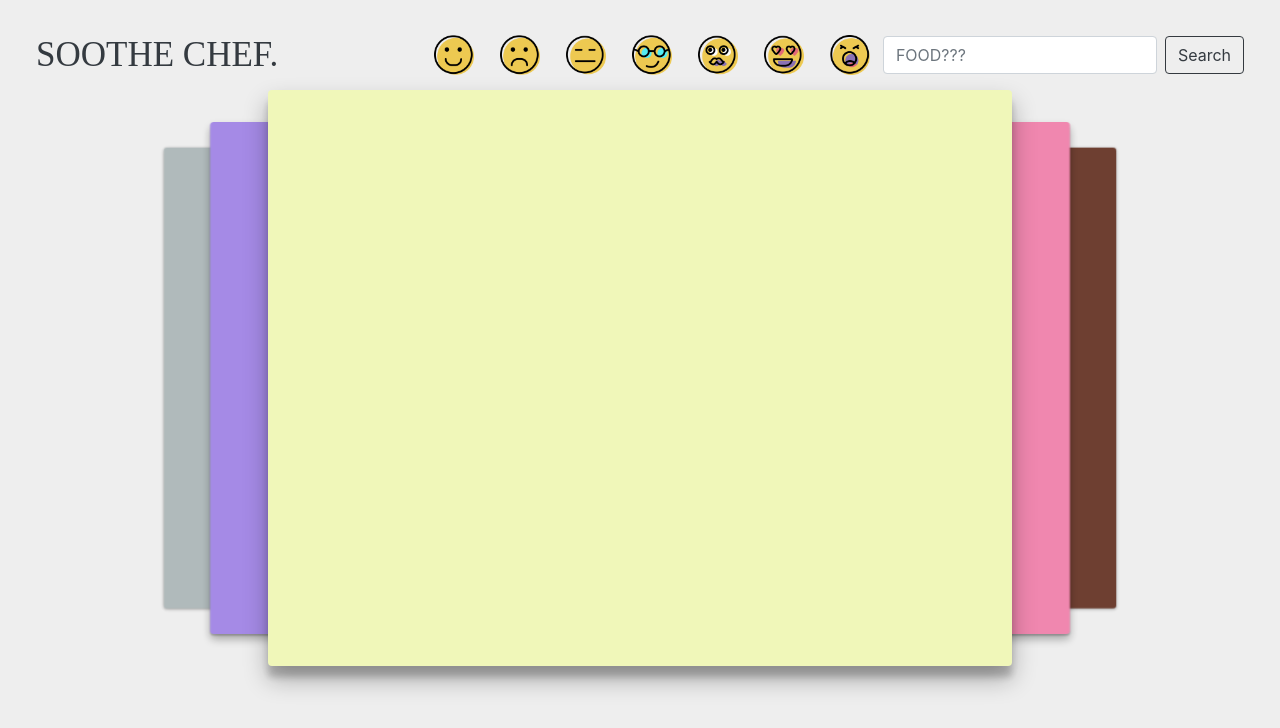
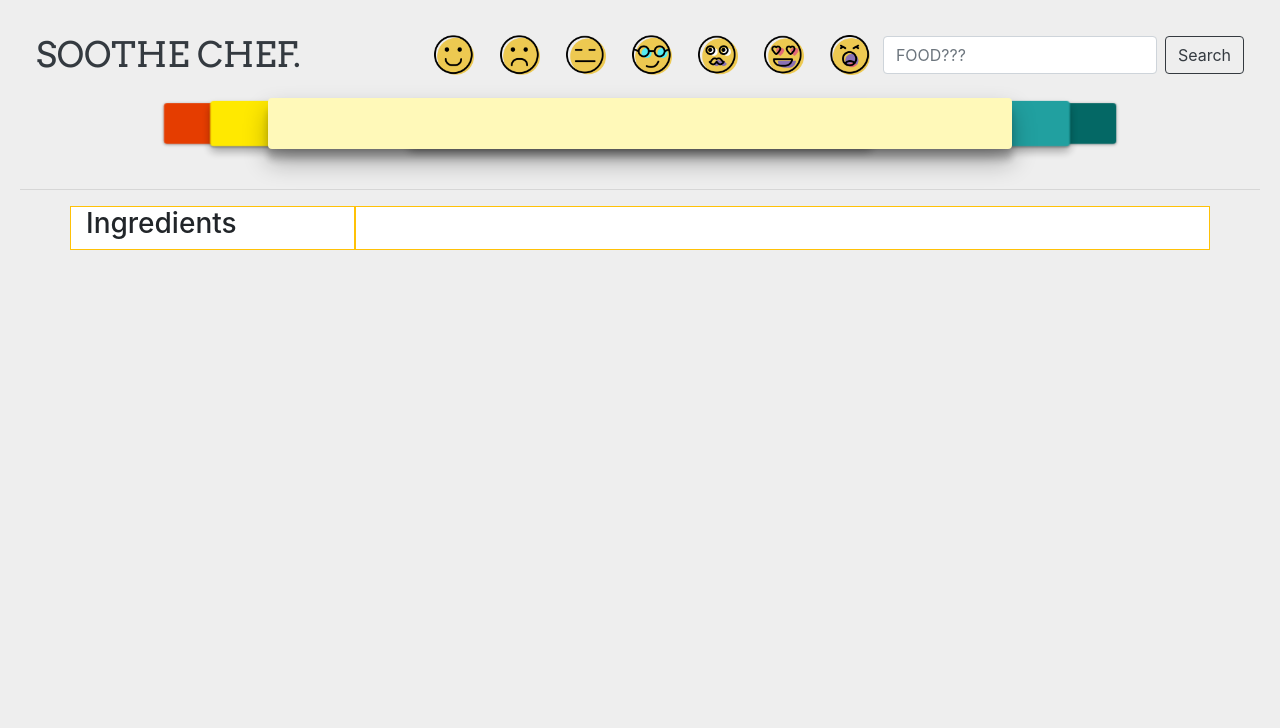
Before and after one commit to jzheng94/SootheChef, a plain HTML site: page index.html in a window 1280 px wide. Drawn offline with nearby package versions, Linux system fonts and the light colour scheme; no server answers.

Commit message:
ore junk

```diff
--- a/assets/css/style.css
+++ b/assets/css/style.css
@@ -2,13 +2,16 @@
     margin:0;
 }
 
-.navbar-brand{
-    font-family: 'Caveat Brush', cursive;
-    font: 35px bold;
-    padding:0;
+nav{
+  padding: 0;
+}
+
+#logo{
+  font-family: 'Arvo', serif;
+  padding:0;
+  font-size: 35px;
 
 }
-
 footer{
     position:fixed;
     bottom:0;
@@ -32,7 +35,7 @@ footer{
  }
 
  #slider {
-   height: 45vw;
+   height: 4vw;
    position: relative;
    perspective: 800px;
    transform-style: preserve-3d;
@@ -47,6 +50,10 @@ footer{
    left: 0; right: 0;
    cursor: pointer;
    transition: transform 0.4s ease;
+   text-align: center;
+   font-size: 3vw;
+   font-family: 'Arvo', serif;
+   font-weight:bold;
  }
 
  #s1:checked ~ #slide4, #s2:checked ~ #slide5,
@@ -84,8 +91,8 @@ footer{
    transform: translate3d(30%,0,-200px);
  }
 
- #slide1 { background: rgb(176, 186, 187) }
- #slide2 { background: rgb(165, 138, 230) }
- #slide3 { background: rgb(240, 247, 185) }
- #slide4 { background: rgb(240, 135, 175) }
- #slide5 { background: rgb(110, 63, 49) }
+ #slide1 { background: #E53D00 }
+ #slide2 { background: #FFE900 }
+ #slide3 { background: #FFF9B9}
+ #slide4 { background: #21A0A0 }
+ #slide5 { background: #046865 }
--- a/assets/javascript/javascript.js
+++ b/assets/javascript/javascript.js
@@ -43,7 +43,7 @@ $(document).ready(function(){
 
         var results = response.items;
         var playList = results[Math.floor(Math.random() * 15)].id.videoId
-        var videoResponse = '<iframe width="200" height="50" src="https://www.youtube.com/embed/' + playList + '" frameborder="0" encrypted-media></iframe>'
+        var videoResponse = '<iframe width="150" height="50" src="https://www.youtube.com/embed/' + playList + '" frameborder="0" encrypted-media></iframe>'
 
         $("#musicPlayer").html(videoResponse)
     });
@@ -102,11 +102,11 @@ $("#select-food").on("click", function(event) {
 
         var imgSource = idList[i].PhotoUrl;
 
-        $("#slide1").css("background-image","url("+ idList[0].PhotoUrl +")");
-        $("#slide2").css("background-image","url("+ idList[1].PhotoUrl +")");
-        $("#slide3").css("background-image","url("+ idList[2].PhotoUrl +")");
-        $("#slide4").css("background-image","url("+ idList[3].PhotoUrl +")");
-        $("#slide5").css("background-image","url("+ idList[4].PhotoUrl +")");
+        // $("#slide1").css("background-image","url("+ idList[0].PhotoUrl +")");
+        // $("#slide2").css("background-image","url("+ idList[1].PhotoUrl +")");
+        // $("#slide3").css("background-image","url("+ idList[2].PhotoUrl +")");
+        // $("#slide4").css("background-image","url("+ idList[3].PhotoUrl +")");
+        // $("#slide5").css("background-image","url("+ idList[4].PhotoUrl +")");
 
     }
 });
@@ -137,12 +137,9 @@ $("#select-food").on("click", function(event) {
             // console.log(ingList[i].Name)
             $(".ingredients").append(ingList[i].Name + "</br>")
             $(".instructions").text(response.Instructions)
-        //     $("#slide1").text(response.Instructions)
-        //     $("#slide2").text(response.Instructions)
-        //     $("#slide3").text(response.Instructions)
-        //     $("#slide4").text(response.Instructions)
-        //     $("#slide5").text(response.Instructions)
-        // }
+
+
+        }
 
 
 
--- a/index.html
+++ b/index.html
@@ -4,16 +4,18 @@
     <meta name="viewport" content="width=device-width, initial-scale=1">
     <link rel="stylesheet" href="https://stackpath.bootstrapcdn.com/bootstrap/4.1.3/css/bootstrap.min.css" integrity="sha384-MCw98/SFnGE8fJT3GXwEOngsV7Zt27NXFoaoApmYm81iuXoPkFOJwJ8ERdknLPMO" crossorigin="anonymous">
     <link rel="stylesheet" type="text/css" media="screen" href="assets/css/style.css" />
-    <link href="https://fonts.googleapis.com/css?family=Caveat+Brush|Paytone+One" rel="stylesheet">
+    <link href="https://fonts.googleapis.com/css?family=Arvo" rel="stylesheet">
+    <link href="https://fonts.googleapis.com/css?family=Raleway" rel="stylesheet">
 
 
 </head>
 
 <body>
 
-<!-- JumboTron-->
-<nav class="navbar navbar-dark bg-transparent justify-content-between pb-2">
-  <a class="navbar-brand text-dark">SOOTHE CHEF.</a>
+<!-- navbar-->
+
+<nav class="navbar navbar-lg navbar-dark bg-transparent justify-content-between pb-3">
+  <a class="navbar-brand text-dark" id="logo">SOOTHE CHEF.</a>
   <form class="form form-inline">
       <div id ="musicPlayer"></div>
       <button class="btn btn-default bg-transparent" id="happyBtn" type="button"> <img src="assets/images/happy-4.png" width="40" /></button>
@@ -28,7 +30,6 @@
   </form>
 
 </nav>
-
 <!-- Recipes-->
 <div class="carousel">
   <section id="slider">
@@ -45,13 +46,15 @@
     </section>
 </div>
 
+<br>
+<hr>
 
-<!-- <div class="container bg-white">
+<div class="container bg-white">
   <div class ="row">
-    <div class="ingredients col-3 border border-warning"><h3>Ingredients</h3></div>
-    <div class="instructions col-9 border border-warning"></div>
+    <div class="ingredients col-md-3 border border-warning"><h3>Ingredients</h3></div>
+    <div class="instructions col-md-9 border border-warning"></div>
   </div>
-</div> -->
+</div>
 
 
 
```
